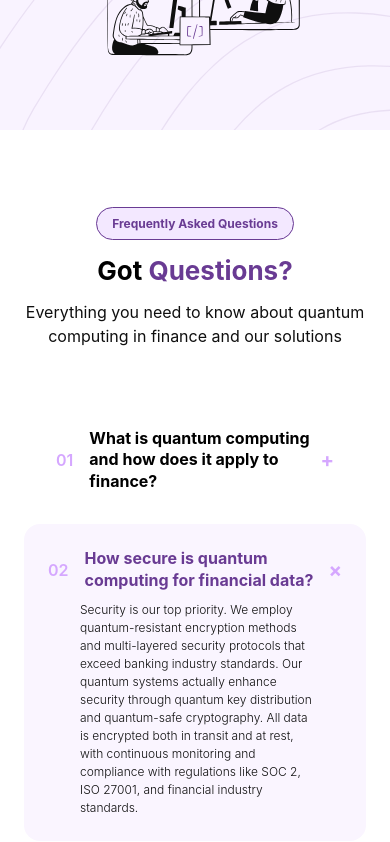
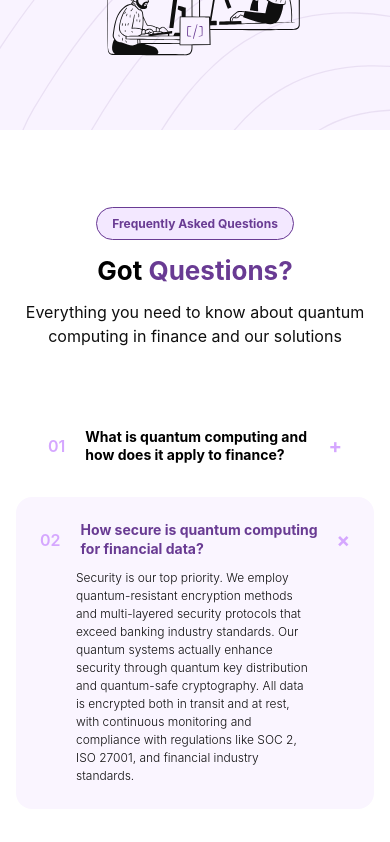
Before and after one commit to FIAZHUSSAIN478/QuantumTask, a React (Vite) app: page / in a window 390 px wide. Shown: the part 4000-4842 px from the top of the page. Built offline with nearby package versions, Linux system fonts and the light colour scheme.

Commit message:
updated code

```diff
--- a/src/App.jsx
+++ b/src/App.jsx
@@ -19,9 +19,9 @@ function App() {
       <Section3/>
       <Section4/>
       <Section5/>
-      <Section6/>
-      <Section7/>
-      <Footer/>
+      {/* <Section6/> */}
+      {/* <Section7/> */}
+      {/* <Footer/> */}
       {/* <Section1/> */}
 
     </>
--- a/src/components/Section5.jsx
+++ b/src/components/Section5.jsx
@@ -47,7 +47,7 @@ function Section5() {
     };
 
     return (
-        <div className="bg-white py-20 lg:px-20 md:px-10 px-6">
+        <div className="bg-white py-20 lg:px-20 md:px-10 px-4 ">
             <div className="text-center mb-12">
                 <span className="w-62.25 h-7 gap-1.25 [transform-[rotate(0deg)] opacity-100 rounded-[20px] py-2 px-3.75 border font-octarine font-bold text-[12px] leading-[100%] tracking-normal text-[#693B93] bg-purple-100 text-sm">
                     Frequently Asked Questions
@@ -77,11 +77,11 @@ function Section5() {
                                 className="flex items-center justify-between  cursor-pointer"
                                 onClick={() => toggle(index)}
                             >
-                                <div className="flex items-center xl:gap-67.5 lg:gap-40 md:gap-17 gap-4">
+                                <div className="flex items-center xl:gap-67.5 lg:gap-40 md:gap-17 gap-5">
                                     <span className="text-[#D5A7FF]    font-semibold">
                                         {item.id}
                                     </span>
-                                    <h3 className={`font-octarine font-bold not-italic text-display-4 leading-[135%] tracking-normal
+                                    <h3 className={`font-octarine lg:text-[18px] md:text-[16px] text-[14px] font-bold not-italic text-display-4 leading-[135%] tracking-normal
                                      ${isOpen ? "text-[#693B93]" : "text-black"}`}>
                                         {item.question}
                                     </h3>
@@ -92,7 +92,7 @@ function Section5() {
                                 </span>
                             </div>
                             {isOpen && (
-                                <p className=" mt-2.5 font-Octarine font-light  text-[Typography/Font Size/Paragraph/Small] leading-[150%] tracking-[0%] text-[rgba(15,15,15,1)]    lg:w-132.5 xl:ml-72 lg:ml-44 md:w-108 md:ml-21.5 w-60 ml-8 lg:text-[16px] md:text-[14px] text-[12px]">
+                                <p className=" mt-2.5 font-Octarine font-light  text-[Typography/Font Size/Paragraph/Small] leading-[150%] tracking-[0%] text-[rgba(15,15,15,1)]    lg:w-132.5 xl:ml-72 lg:ml-44 md:w-108 md:ml-21.5 w-60 ml-9 lg:text-[16px] md:text-[14px] text-[12px]">
                                     {item.answer}
                                 </p>
                             )}
```
